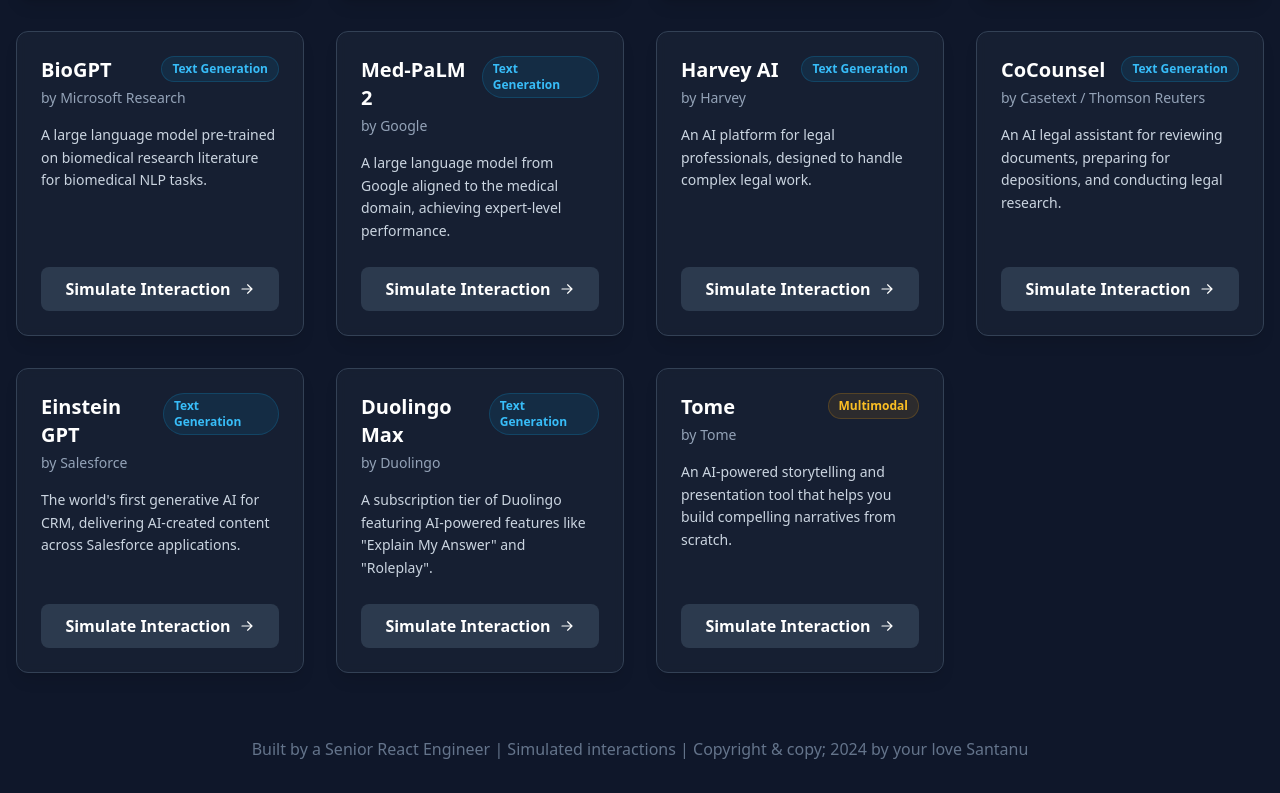
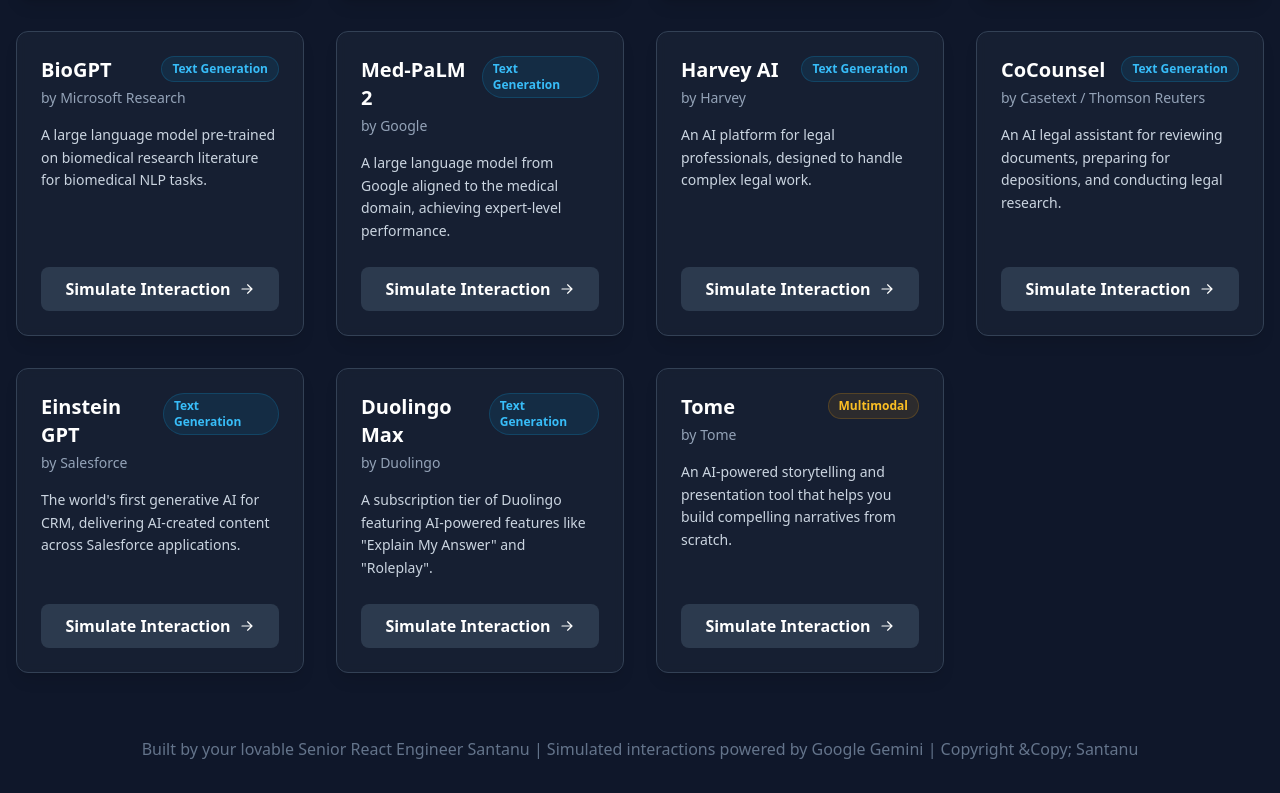
Before and after one commit to santanu-p/ai-universe-explorer, a React (Vite) app: page / in a window 1280 px wide. Shown: the part 10750-11543 px from the top of the page. Built offline with nearby package versions, Linux system fonts and the light colour scheme; no server answers.

Commit message:
Update: AI Universe Explorer

```diff
--- a/App.tsx
+++ b/App.tsx
@@ -57,7 +57,7 @@
       </main>
 
       <footer className="text-center py-8 text-slate-500">
-        <p>Built by a Senior React Engineer | Simulated interactions | Copyright & copy; 2024 by your love Santanu</p>
+        <p>Built by your lovable Senior React Engineer Santanu | Simulated interactions powered by Google Gemini | Copyright &Copy; Santanu</p>
       </footer>
 
       {activeAI && (
```
